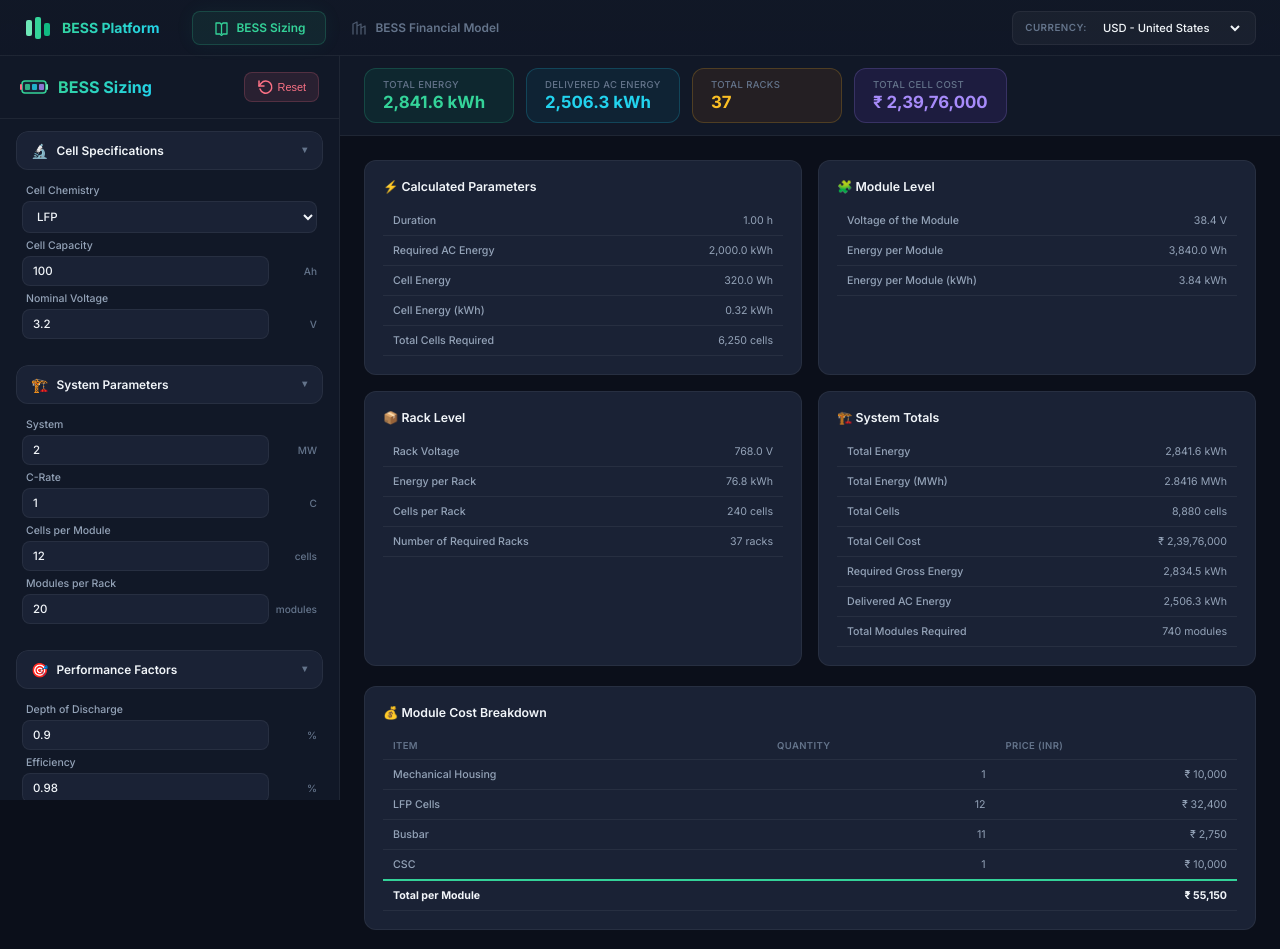
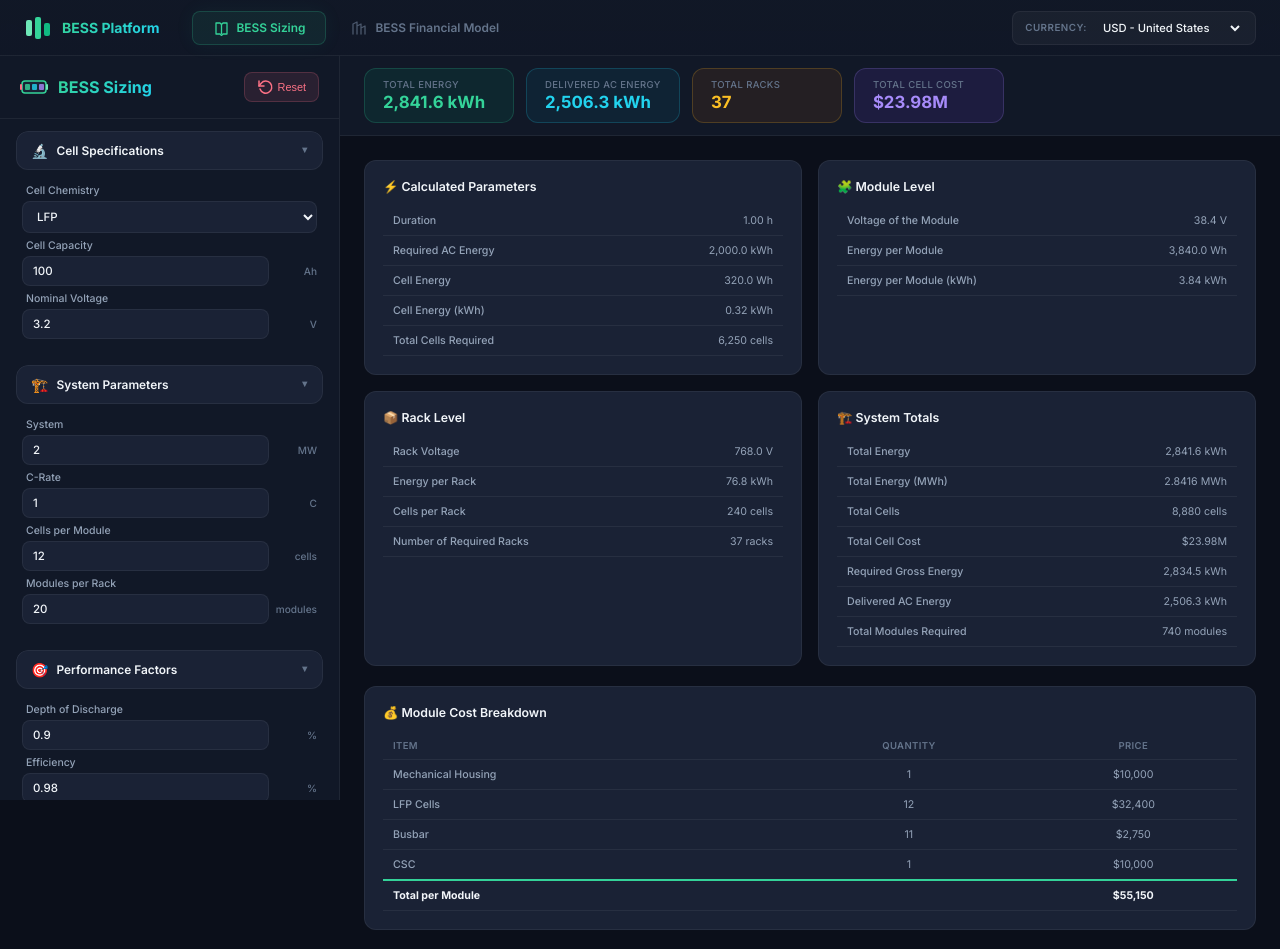
Before and after one commit to Simtestlab/Bess_Financial_Model, a Next.js app: page / in a window 1280 px wide. Shown: the top 949 px of the page. Built offline with nearby package versions, Linux system fonts and the light colour scheme.

Commit message:
updated modules

```diff
--- a/src/components/financial/FinancialSection.tsx
+++ b/src/components/financial/FinancialSection.tsx
@@ -45,7 +45,7 @@ export default function FinancialSection() {
             const next = { ...prev, [key]: value };
             // Debounced recalculation
             clearTimeout(recalcTimerRef.current);
-            recalcTimerRef.current = setTimeout(() => recalculate(next), 80);
+            recalcTimerRef.current = setTimeout(() => recalculate(next), 30);
             return next;
         });
     }, [recalculate]);
--- a/src/components/handbook/HandbookMain.tsx
+++ b/src/components/handbook/HandbookMain.tsx
@@ -1,4 +1,6 @@
 'use client';
+
+import { fmtCurrency } from '@/lib/formatters';
 
 function fmt(n: number, digits = 1): string {
     if (n == null || isNaN(n)) return '--';
@@ -10,12 +12,14 @@ function fmtInt(n: number): string {
     return Math.round(n).toLocaleString('en-IN');
 }
 
-function fmtCurrency(n: number): string {
-    if (n == null || isNaN(n)) return '--';
-    return '₹ ' + Math.round(n).toLocaleString('en-IN');
+interface HandbookMainProps {
+    outputs: any;
+    selectedCurrency: string;
+    exchangeRate: number;
+    currencySymbol: string;
 }
 
-export default function HandbookMain({ outputs }: { outputs: any }) {
+export default function HandbookMain({ outputs, selectedCurrency, exchangeRate, currencySymbol }: HandbookMainProps) {
     const o = outputs;
 
     return (
@@ -44,7 +48,7 @@ export default function HandbookMain({ outputs }: { outputs: any }) {
                     <div className="kpi-card kpi-rev">
                         <span className="kpi-label">Total Cell Cost</span>
                         <span id="out-totalCellCost" className="kpi-value">
-                            {o ? fmtCurrency(o.totalCellCost) : '--'}
+                            {o ? fmtCurrency(o.totalCellCost, currencySymbol, exchangeRate) : '--'}
                         </span>
                     </div>
                 </div>
@@ -101,7 +105,7 @@ export default function HandbookMain({ outputs }: { outputs: any }) {
                                 <tr><td>Total Energy</td><td id="out-totalEnergy2">{o ? fmt(o.totalEnergy, 1) + ' kWh' : '--'}</td></tr>
                                 <tr><td>Total Energy (MWh)</td><td id="out-totalEnergyMWh">{o ? fmt(o.totalEnergyMWh, 4) + ' MWh' : '--'}</td></tr>
                                 <tr><td>Total Cells</td><td id="out-totalCells">{o ? fmtInt(o.totalCells) + ' cells' : '--'}</td></tr>
-                                <tr><td>Total Cell Cost</td><td id="out-totalCellCost2">{o ? fmtCurrency(o.totalCellCost) : '--'}</td></tr>
+                                <tr><td>Total Cell Cost</td><td id="out-totalCellCost2">{o ? fmtCurrency(o.totalCellCost, currencySymbol, exchangeRate) : '--'}</td></tr>
                                 <tr><td>Required Gross Energy</td><td id="out-grossEnergy">{o ? fmt(o.requiredGrossEnergy, 1) + ' kWh' : '--'}</td></tr>
                                 <tr><td>Delivered AC Energy</td><td id="out-deliveredAC2">{o ? fmt(o.deliveredACEnergy, 1) + ' kWh' : '--'}</td></tr>
                                 <tr><td>Total Modules Required</td><td id="out-totalModules">{o ? fmtInt(o.totalModulesRequired) + ' modules' : '--'}</td></tr>
@@ -117,35 +121,35 @@ export default function HandbookMain({ outputs }: { outputs: any }) {
                         <thead>
                             <tr>
                                 <th style={{ textAlign: 'left' }}>Item</th>
-                                <th>Quantity</th>
-                                <th>Price (INR)</th>
+                                <th style={{ textAlign: 'center' }}>Quantity</th>
+                                <th style={{ textAlign: 'center' }}>Price</th>
                             </tr>
                         </thead>
                         <tbody>
                             <tr>
                                 <td>Mechanical Housing</td>
-                                <td>{o ? fmtInt(o.housingQty) : '--'}</td>
-                                <td>{o ? fmtCurrency(o.housingPrice) : '--'}</td>
+                                <td style={{ textAlign: 'center' }}>{o ? fmtInt(o.housingQty) : '--'}</td>
+                                <td style={{ textAlign: 'center' }}>{o ? fmtCurrency(o.housingPrice, currencySymbol, exchangeRate) : '--'}</td>
                             </tr>
                             <tr>
                                 <td>LFP Cells</td>
-                                <td>{o ? fmtInt(o.cellsQty) : '--'}</td>
-                                <td>{o ? fmtCurrency(o.cellsPrice) : '--'}</td>
+                                <td style={{ textAlign: 'center' }}>{o ? fmtInt(o.cellsQty) : '--'}</td>
+                                <td style={{ textAlign: 'center' }}>{o ? fmtCurrency(o.cellsPrice, currencySymbol, exchangeRate) : '--'}</td>
                             </tr>
                             <tr>
                                 <td>Busbar</td>
-                                <td>{o ? fmtInt(o.busbarQty) : '--'}</td>
-                                <td>{o ? fmtCurrency(o.busbarPrice) : '--'}</td>
+                                <td style={{ textAlign: 'center' }}>{o ? fmtInt(o.busbarQty) : '--'}</td>
+                                <td style={{ textAlign: 'center' }}>{o ? fmtCurrency(o.busbarPrice, currencySymbol, exchangeRate) : '--'}</td>
                             </tr>
                             <tr>
                                 <td>CSC</td>
-                                <td>{o ? fmtInt(o.cscQty) : '--'}</td>
-                                <td>{o ? fmtCurrency(o.cscPrice) : '--'}</td>
+                                <td style={{ textAlign: 'center' }}>{o ? fmtInt(o.cscQty) : '--'}</td>
+                                <td style={{ textAlign: 'center' }}>{o ? fmtCurrency(o.cscPrice, currencySymbol, exchangeRate) : '--'}</td>
                             </tr>
                             <tr className="row-total">
                                 <td>Total per Module</td>
-                                <td></td>
-                                <td>{o ? fmtCurrency(o.totalModuleCost) : '--'}</td>
+                                <td style={{ textAlign: 'center' }}></td>
+                                <td style={{ textAlign: 'center' }}>{o ? fmtCurrency(o.totalModuleCost, currencySymbol, exchangeRate) : '--'}</td>
                             </tr>
                         </tbody>
                     </table>
@@ -156,9 +160,9 @@ export default function HandbookMain({ outputs }: { outputs: any }) {
                     <h3>📊 System Cost Summary</h3>
                     <table className="sens-table">
                         <tbody>
-                            <tr><td>Total Cell Cost</td><td id="out-sysCellCost">{o ? fmtCurrency(o.totalCellCost) : '--'}</td></tr>
-                            <tr><td>Total Rack Cost</td><td id="out-sysRackCost">{o ? fmtCurrency(o.totalRackCost) : '--'}</td></tr>
-                            <tr><td>Total Module Cost (All Modules)</td><td id="out-sysModCost">{o ? fmtCurrency(o.totalSystemModuleCost) : '--'}</td></tr>
+                            <tr><td>Total Cell Cost</td><td id="out-sysCellCost">{o ? fmtCurrency(o.totalCellCost, currencySymbol, exchangeRate) : '--'}</td></tr>
+                            <tr><td>Total Rack Cost</td><td id="out-sysRackCost">{o ? fmtCurrency(o.totalRackCost, currencySymbol, exchangeRate) : '--'}</td></tr>
+                            <tr><td>Total Module Cost (All Modules)</td><td id="out-sysModCost">{o ? fmtCurrency(o.totalSystemModuleCost, currencySymbol, exchangeRate) : '--'}</td></tr>
                         </tbody>
                     </table>
                 </div>
--- a/src/components/handbook/HandbookSection.tsx
+++ b/src/components/handbook/HandbookSection.tsx
@@ -4,6 +4,8 @@ import { useState, useCallback, useEffect, useRef } from 'react';
 import HandbookSidebar from './HandbookSidebar';
 import HandbookMain from './HandbookMain';
 import { HANDBOOK_DEFAULTS, calculateBESS } from '@/lib/handbook-engine';
+import { useCurrency } from '@/lib/CurrencyContext';
+import { getCurrencyInfo } from '@/lib/currency';
 
 const STORAGE_KEY = 'bess-sizing-inputs';
 
@@ -45,7 +47,7 @@ export default function HandbookSection() {
         setInputs(prev => {
             const next = { ...prev, [key]: value };
             clearTimeout(timerRef.current);
-            timerRef.current = setTimeout(() => recalculate(next), 60);
+            timerRef.current = setTimeout(() => recalculate(next), 30);
             return next;
         });
     }, [recalculate]);
@@ -57,6 +59,10 @@ export default function HandbookSection() {
         recalculate(defaults);
     }, [recalculate]);
 
+    const { selectedCurrency, exchangeRate } = useCurrency();
+    const currencyInfo = getCurrencyInfo(selectedCurrency);
+    const currencySymbol = currencyInfo?.symbol || '$';
+
     return (
         <>
             <HandbookSidebar
@@ -64,7 +70,12 @@ export default function HandbookSection() {
                 onInputChange={handleInputChange}
                 onReset={handleReset}
             />
-            <HandbookMain outputs={outputs} />
+            <HandbookMain
+                outputs={outputs}
+                selectedCurrency={selectedCurrency}
+                exchangeRate={exchangeRate}
+                currencySymbol={currencySymbol}
+            />
         </>
     );
 }
--- a/src/components/handbook/HandbookSidebar.tsx
+++ b/src/components/handbook/HandbookSidebar.tsx
@@ -1,4 +1,6 @@
-'use client';
+ 'use client';
+
+import { useState, useEffect, useRef } from 'react';
 
 interface NumInputProps {
     id: string;
@@ -12,6 +14,39 @@ interface NumInputProps {
 }
 
 function NumInput({ id, label, value, unit, onChange, step, min, max }: NumInputProps) {
+    const [text, setText] = useState<string>(value != null ? String(value) : '');
+    const commitTimerRef = useRef<any>(null);
+
+    useEffect(() => {
+        setText(value != null ? String(value) : '');
+    }, [value]);
+
+    const commit = () => {
+        const parsed = parseFloat(text);
+        if (!isNaN(parsed)) {
+            onChange(parsed);
+        } else if (text === '' || text === '-') {
+            // Allow empty/minus while typing
+        } else {
+            onChange(0);
+            setText('0');
+        }
+    };
+
+    const handleChange = (e: React.ChangeEvent<HTMLInputElement>) => {
+        const newText = e.target.value;
+        setText(newText);
+
+        // Auto-commit valid numbers after 300ms of no typing
+        clearTimeout(commitTimerRef.current);
+        const parsed = parseFloat(newText);
+        if (!isNaN(parsed)) {
+            commitTimerRef.current = setTimeout(() => {
+                onChange(parsed);
+            }, 300);
+        }
+    };
+
     return (
         <div className="param">
             <label htmlFor={id}>{label}</label>
@@ -23,8 +58,11 @@ function NumInput({ id, label, value, unit, onChange, step, min, max }: NumInput
                     step={step || 1}
                     min={min}
                     max={max}
-                    value={value}
-                    onChange={e => onChange(parseFloat(e.target.value) || 0)}
+                    value={text}
+                    onChange={handleChange}
+                    onBlur={commit}
+                    onKeyDown={e => { if (e.key === 'Enter') (e.target as HTMLInputElement).blur(); }}
+                    onWheel={e => (e.target as HTMLInputElement).blur()}
                 />
                 <span className="unit">{unit}</span>
             </div>
```
Also changed, not shown: src/components/financial/FinancialSidebar.tsx (+41 -3 lines).
